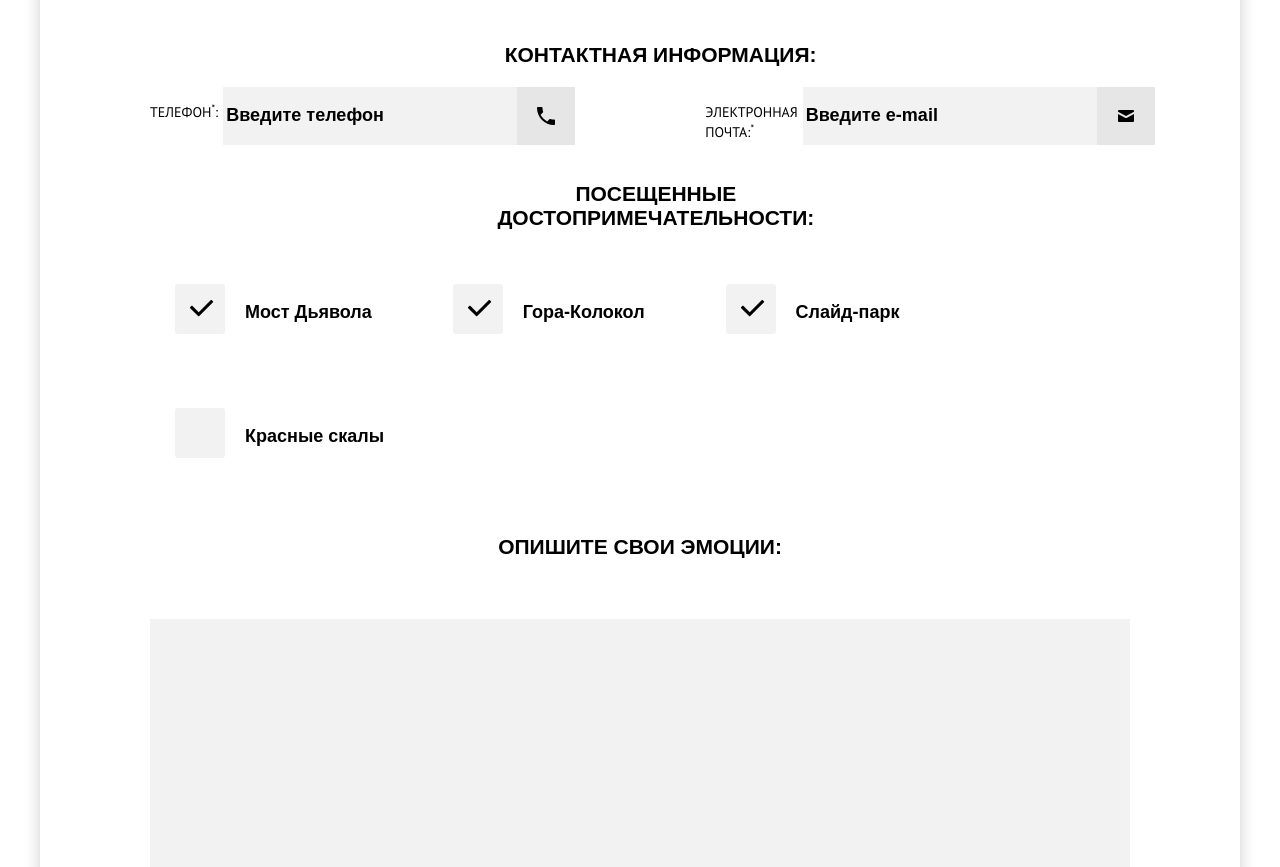
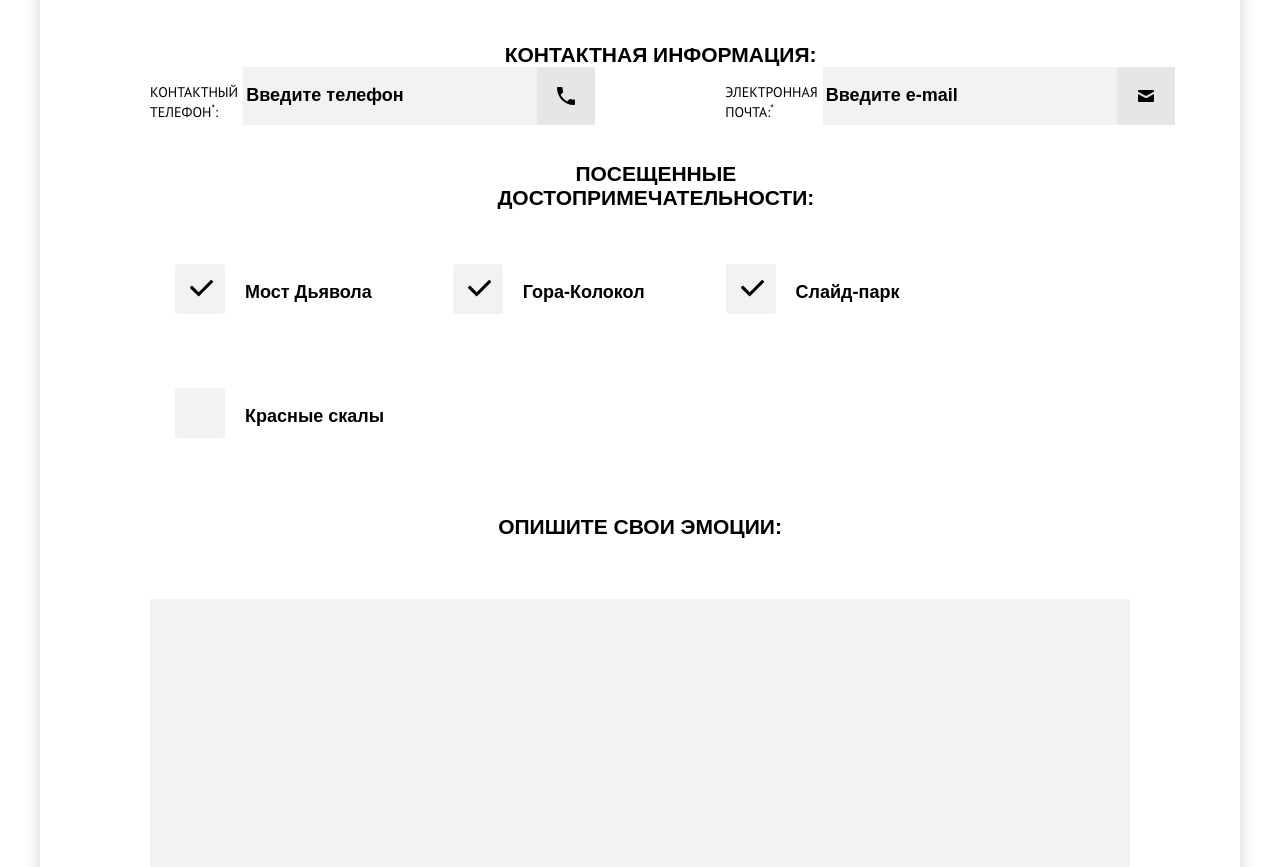
Before and after one commit to mngsv/939329-sedona-22, a website: page source/form.html in a window 1280 px wide. Shown: the part 929-1796 px from the top of the page. Drawn offline with nearby package versions, Linux system fonts and the light colour scheme; files that its build step writes are made by us from their sources; files whose address does not match are found by name.

```diff
--- a/source/form.html
+++ b/source/form.html
@@ -103,7 +103,7 @@
                 <legend class="feedback__title">Контактная информация:</legend>
                 <ul class="feedback__item feedback__list--contacts">
                   <li class="feedback__item">
-                    <label class="feedback__label" for="phone-contact"><span class="visually-hidden">Контактный</span>телефон<sup>*</sup>:</label>
+                    <label class="feedback__label" for="phone-contact"><span>Контактный </span>телефон<sup>*</sup>:</label>
                       <div class="feedback__icon-block">
                         <input class="feedback__input feedback__input--contacts" id="phone-contact" type="tel" value="Введите телефон">
                         <div class="feedback__icon feedback__icon--phone"></div>
--- a/source/less/blocks/form/feedback.less
+++ b/source/less/blocks/form/feedback.less
@@ -94,6 +94,7 @@
 
 .feedback__block--contacts .feedback__title {
   padding-top: 20px;
+  padding-bottom: 0;
 }
 
 .feedback__block--places li {
@@ -111,11 +112,13 @@
 }
 
 .feedback__block--contacts .feedback__item {
+  margin-top: 0;
   padding-left: 0;
 }
 
 .feedback__list--contacts label {
-  padding-left: 30px;
+  padding-top: 19px;
+  padding-left: 32px;
 }
 
 .feedback__input--contacts {
```
